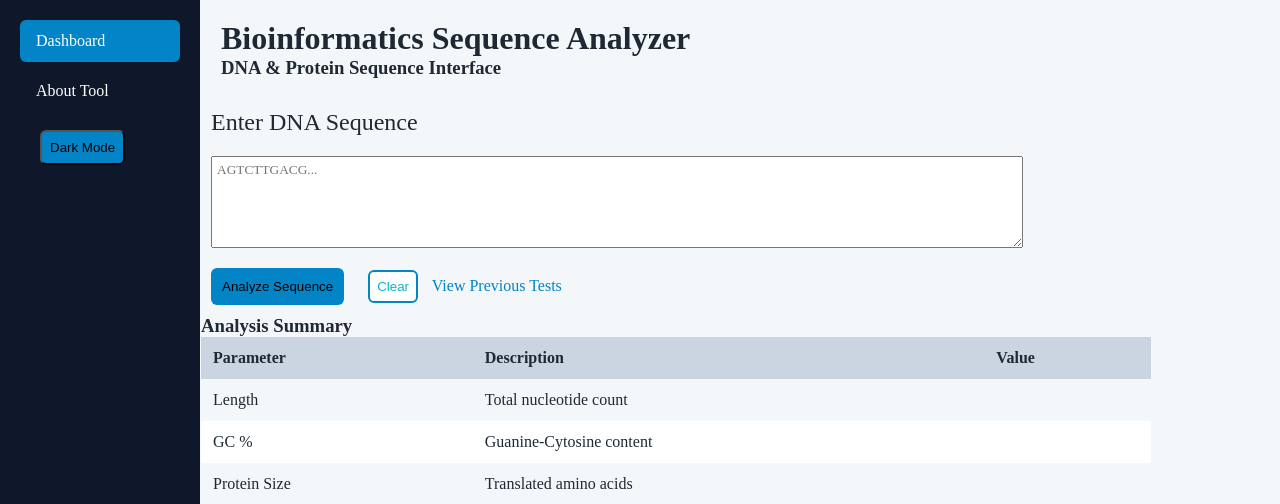
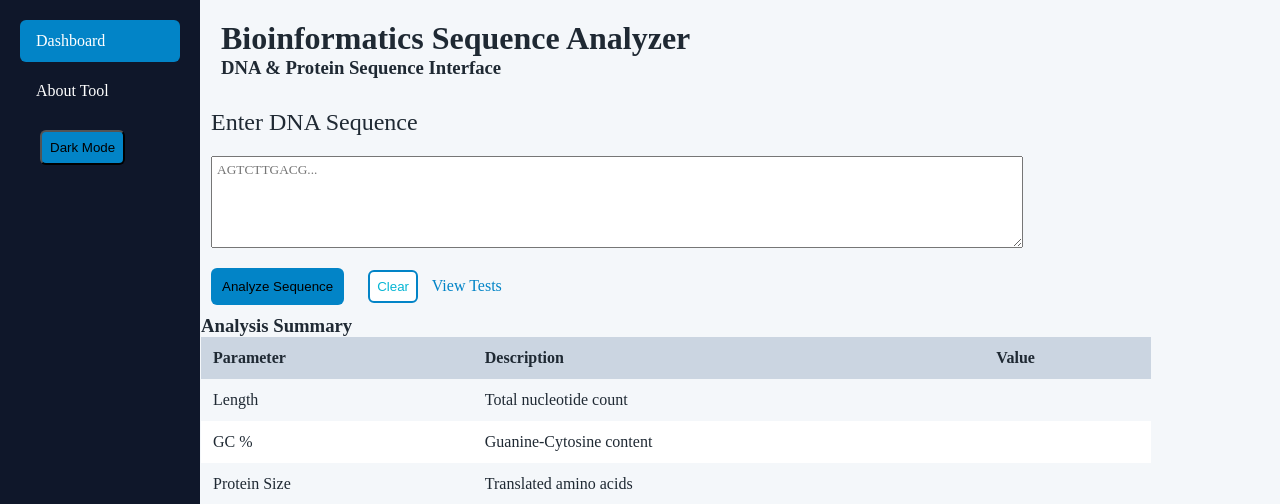
Before and after one commit to Milton-develop/DNA-Bio-Analyzer, a Flask app: page / in a window 1280 px wide. Shown: the top 504 px of the page. Run offline with Flask 3, Linux system fonts and the light colour scheme; some libraries are stand-ins or nearby versions.

Commit message:
Update index.html

```diff
--- a/templates/index.html
+++ b/templates/index.html
@@ -34,7 +34,7 @@
         <textarea name="sequence" id="sequence" placeholder="AGTCTTGACG..." rows="5" required></textarea>
         <button type="submit" class="btn">Analyze Sequence</button>
         <button type="reset" class="btnn">Clear</button>
-        <a href="/history" class="tests">View Previous Tests</a>
+        <a href="/history" class="tests">View Tests</a>
 
 
 {% if error %}
```
